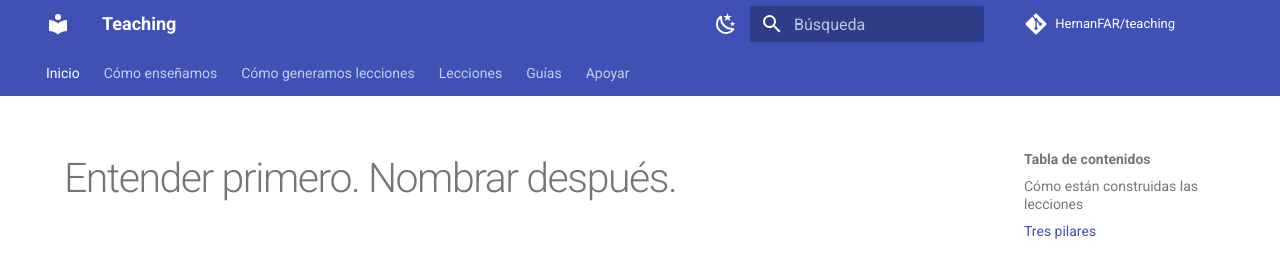
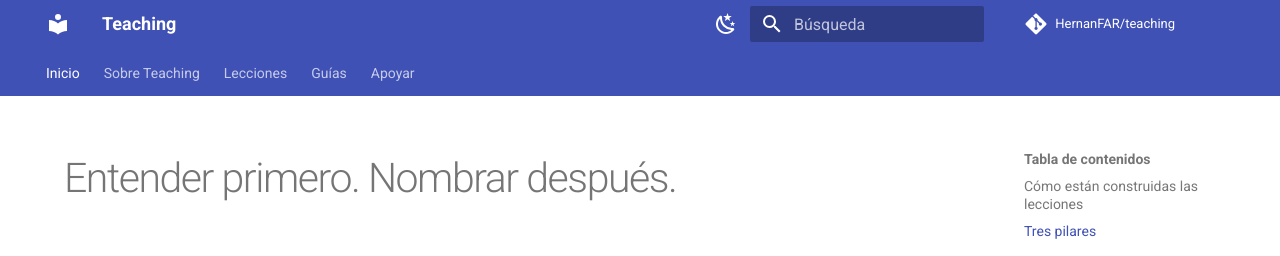
Before and after one commit to HernanFAR/teaching, an MkDocs documentation site: the page built from docs/index.md, in a window 1280 px wide and 1398 px high. Shown: the top 256 px of the window. Built offline with MkDocs 1.6.1 and Material for MkDocs 9.7.7, drawn with Linux system fonts in a browser that asks for light colours; comment, search, counter and statistics services are not loaded.

Commit message:
nav: group Teaching methodology pages

```diff
--- a/mkdocs.yml
+++ b/mkdocs.yml
@@ -32,8 +32,9 @@ theme:
 
 nav:
   - Inicio: index.md
-  - Cómo enseñamos: about/how-we-teach.md
-  - Cómo generamos lecciones: about/lesson-generation.md
+  - Sobre Teaching:
+      - Cómo enseñamos: about/how-we-teach.md
+      - Cómo generamos lecciones: about/lesson-generation.md
   - Lecciones:
       - lessons/index.md
       - Clean Architecture:
```
